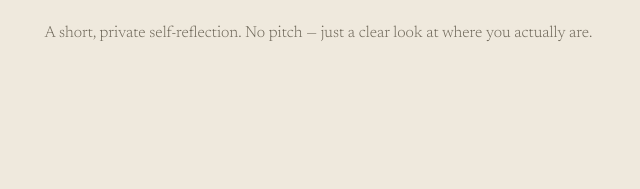
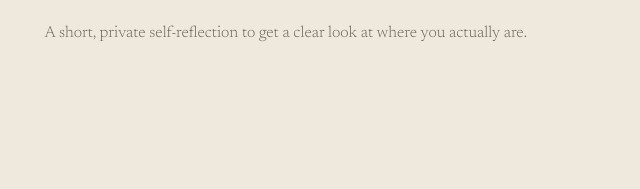
Before and after one commit to rr-ventures/client-danieltiwari-web, a plain HTML site: page index.html in a window 1280 px wide. Shown: the part 766-955 px from the top of the page, 13-653 px from the left. Drawn offline with nearby package versions, Linux system fonts and the light colour scheme; a web font is replaced by a local one.

Commit message:
Update hero CTA note copy

```diff
--- a/index.html
+++ b/index.html
@@ -57,7 +57,7 @@
       <a class="cta sc" href="/assessment.html">Take the free assessment</a>
       <a class="cta secondary sc" href="https://calendly.com/reece-localleader/30min">Book a private conversation</a>
     </div>
-    <p class="cta-note">A short, private self-reflection. No pitch — just a clear look at where you actually are.</p>
+    <p class="cta-note">A short, private self-reflection to get a clear look at where you actually are.</p>
   </div>
   <div class="photo rise">
     <img src="/assets/dan/dan-portrait-serious-hd.jpg" alt="Daniel Tiwari" width="1024" height="1024">
```
